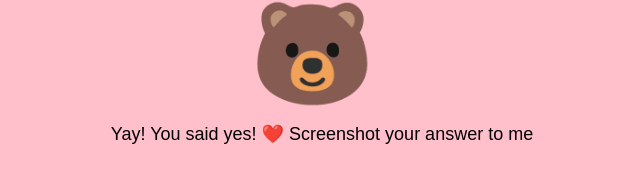
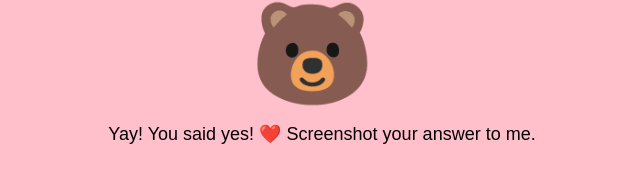
Before and after one commit to nezukogrey/nezukogrey.github.io, a plain HTML site: page index.html in a window 1280 px wide. Both pictures are taken after a click on the button "Yes". Shown: the part 103-286 px from the top of the page, 318-958 px from the left. Drawn offline with Linux system fonts and the light colour scheme.

Commit message:
Update index.html

```diff
--- a/index.html
+++ b/index.html
@@ -1,3 +1,4 @@
+
 <!DOCTYPE html>
 <html lang="en">
 <head>
@@ -126,7 +127,7 @@
         });
 
         yesButton.addEventListener('click', () => {
-            comment.textContent = "Yay! You said yes! ❤️ Screenshot your answer to me";
+            comment.textContent = "Yay! You said yes! ❤️ Screenshot your answer to me.";
             yesButton.classList.add("hidden");
             noButton.classList.add("hidden");
 
```
